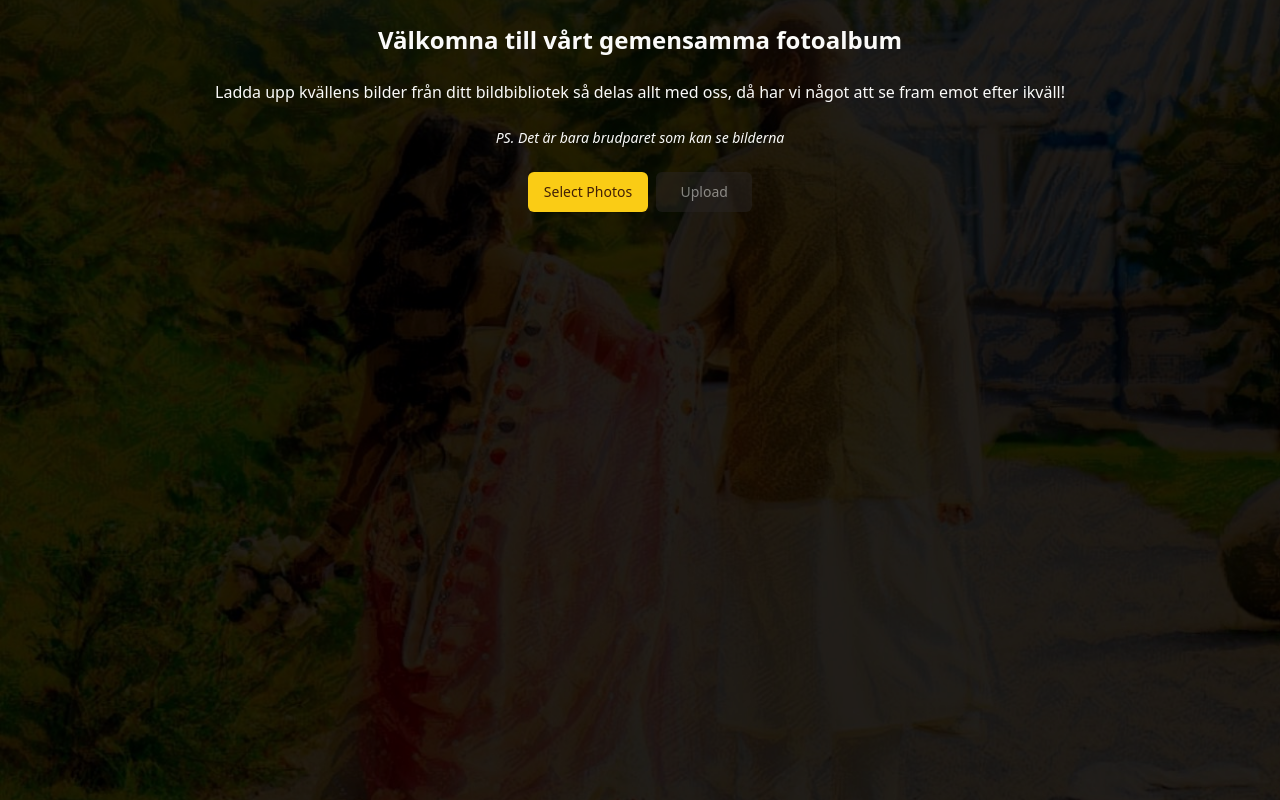
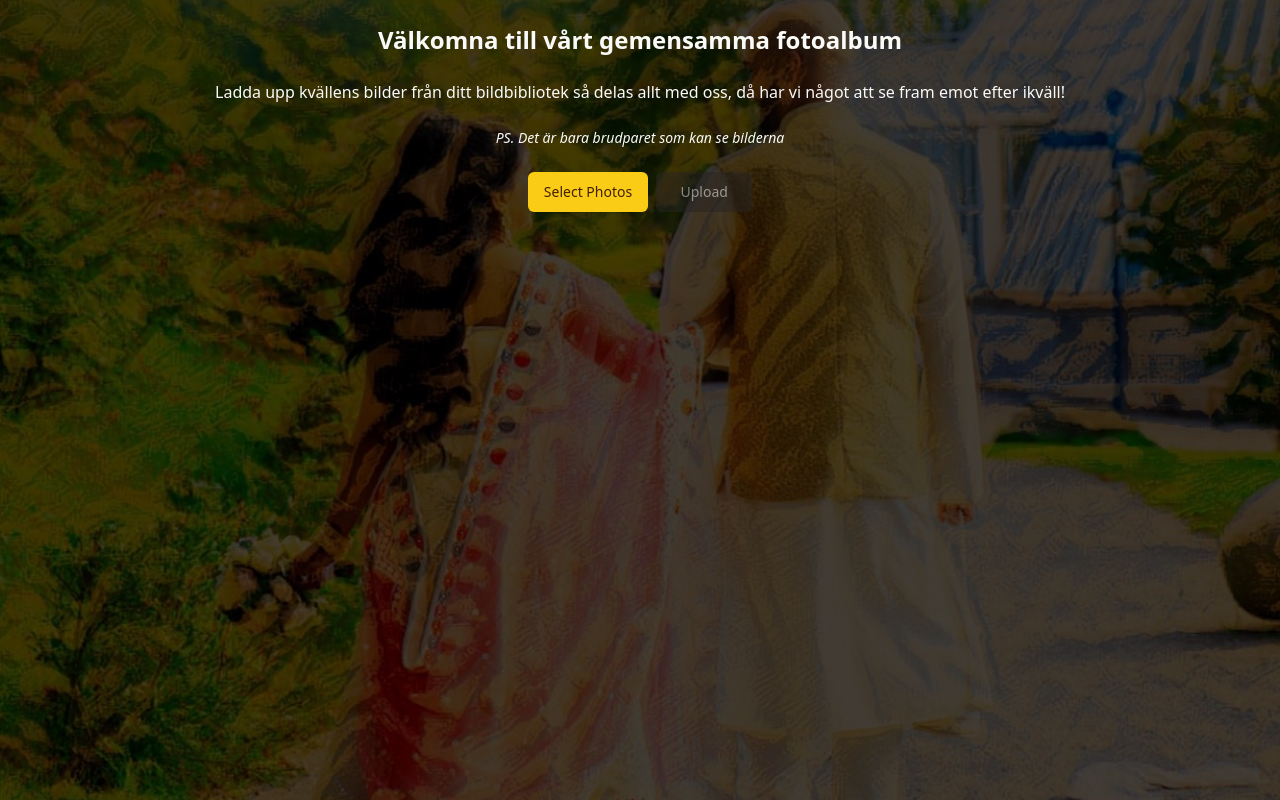
Before and after one commit to Mahadi-Ahmed/party-pics, a React (Vite) app: page / in a window 1280 px wide. Built offline with nearby package versions, Linux system fonts and the light colour scheme.

Commit message:
remove overlay

```diff
--- a/src/App.tsx
+++ b/src/App.tsx
@@ -116,8 +116,6 @@ function App() {
 
   return (
     <div className="min-h-screen bg-[url('/bg-pic.jpg')] bg-cover bg-center bg-no-repeat">
-      {/* NOTE:  check if we want opacity*/}
-      <div className='min-h-screen bg-black bg-opacity-50 flex justify-center'>
       <div className='p-6 flex flex-col items-center gap-6 text-center'>
         <h1 className='text-2xl font-bold'>Välkomna till vårt gemensamma fotoalbum</h1>
         <p className='text-center'>
@@ -137,7 +135,8 @@ function App() {
             />
             <div className='flex gap-2'>
               <Button type='button' onClick={handleSelectPhoto}>Select Photos</Button>
-                <Button type='submit' className='relative w-24' variant='secondary' disabled={uploading || rawUserFiles.length === 0 || successfulUpload}>
+              {/* <Button type='submit' className='relative w-24' variant='secondary' disabled={uploading || rawUserFiles.length === 0 || successfulUpload}> */}
+              <Button type='submit' className='relative w-24' variant='secondary' disabled={uploading || rawUserFiles.length === 0}>
                 <span className=''>
                   {uploading ? <ReloadIcon className='h-4 w-4 animate-spin' /> : 'Upload'}
                 </span>
@@ -148,7 +147,6 @@ function App() {
         <Preview previewFiles={previewFiles} />
       </div>
     </div>
-    </div>
   )
 }
 
```
Lines whose indentation alone changed are shown as unchanged.
